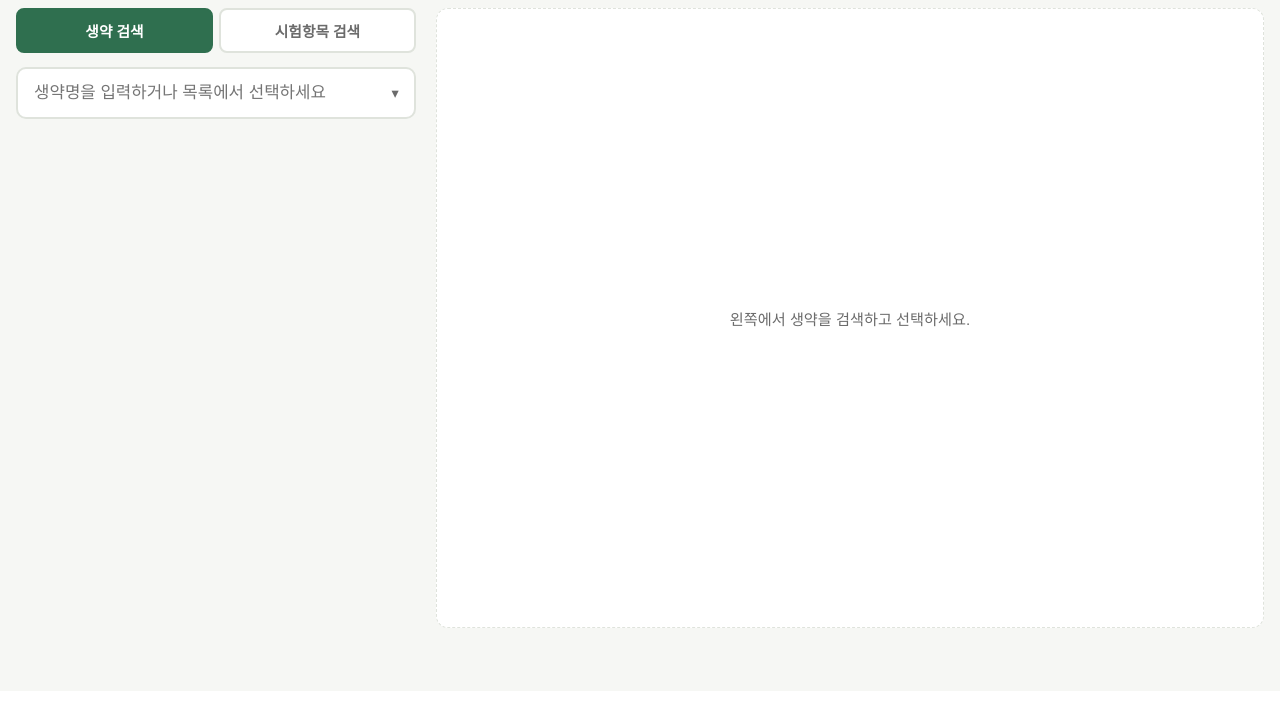
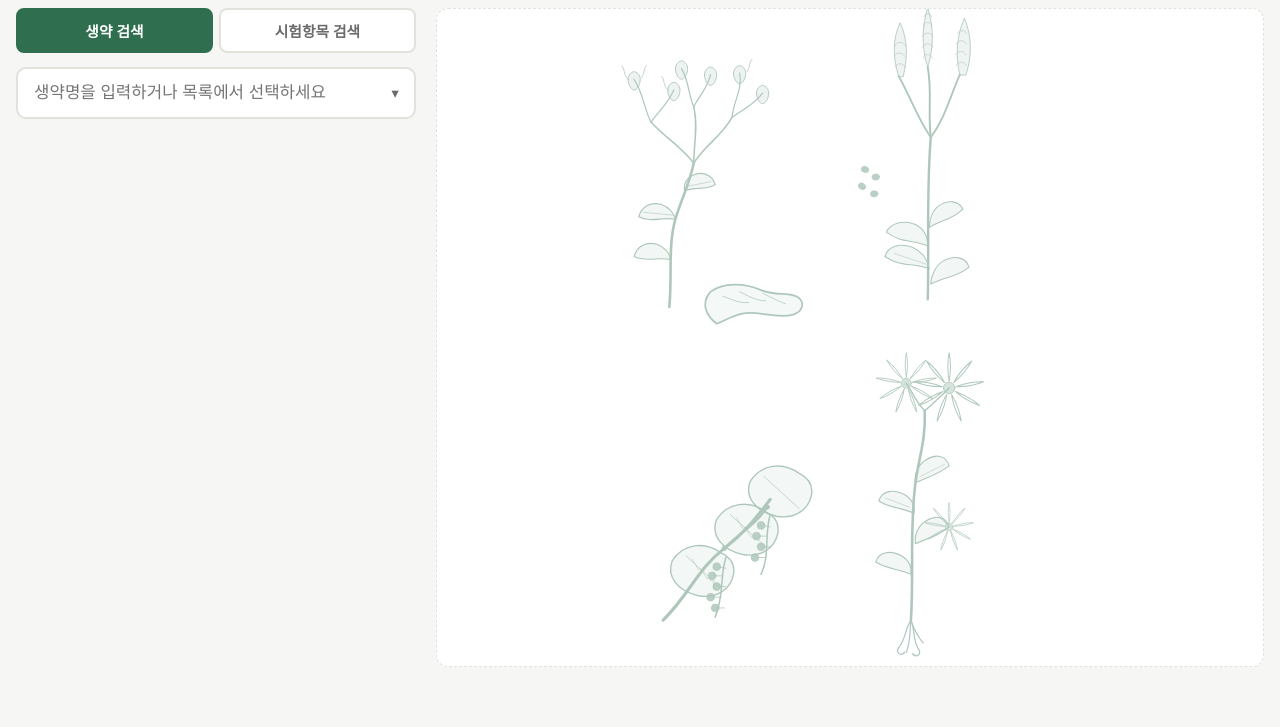
Before and after one commit to cisworks/herb-search, a Flask app: page / in a window 1280 px wide. Shown: the part 109-836 px from the top of the page. Before the commit the page ends 737 px from the top, so only its background shows below. Run offline with Flask 3, Linux system fonts and the light colour scheme.

Commit message:
시작화면 오른쪽에 원본 보태니컬 배경 그림 추가
감수·청상자·상륙·서봄화 네 품목의 실제 형태(잎맥, 배상꽃차례, 비늘무늬
꽃이삭, 열매 꽃자루, 두상화)를 참고해 새로 그린 원본 라인아트를
static/herb_illustration.svg로 추가하고, 검색 전 시작화면(오른쪽 빈
패널) 배경으로 적용했다. 안내 문구는 삭제하고, 배경 높이는 창 크기에
맞춰 동적으로 계산해 아래끝까지 채우도록 했다.

Co-Authored-By: Claude Sonnet 5 <noreply@anthropic.com>

```diff
--- a/templates/index.html
+++ b/templates/index.html
@@ -243,14 +243,9 @@
   }
   .detail.show { display: block; }
   .detail-placeholder {
-    display: flex;
-    align-items: center;
-    justify-content: center;
     height: calc(100vh - 180px);
     min-height: 200px;
-    color: var(--sub);
-    font-size: 0.95rem;
-    background: var(--card);
+    background: var(--card) url("{{ url_for('static', filename='herb_illustration.svg') }}") no-repeat center bottom / auto 100%;
     border: 1px dashed var(--border);
     border-radius: 12px;
   }
@@ -447,7 +442,7 @@
     </div>
   </div>
   <div class="right-panel">
-    <div class="detail-placeholder" id="detailPlaceholder">왼쪽에서 생약을 검색하고 선택하세요.</div>
+    <div class="detail-placeholder" id="detailPlaceholder"></div>
     <div class="detail" id="detail"></div>
   </div>
 </div>
@@ -459,6 +454,19 @@ const comboDropdown = document.getElementById('comboDropdown');
 const resultsBox = document.getElementById('results');
 const detailBox = document.getElementById('detail');
 const detailPlaceholder = document.getElementById('detailPlaceholder');
+
+// 시작화면 오른쪽 배경 영역은 창 높이에 맞춰 아래끝까지 채운다(고정
+// calc(100vh - Npx) 값은 헤더 줄 수가 바뀌면 실제 높이와 어긋나 아래에
+//빈 공간이 남거나 반대로 넘칠 수 있어, 실제 위치를 측정해서 맞춘다).
+function fitDetailPlaceholderHeight() {
+  if (detailPlaceholder.classList.contains('hide')) return;
+  const top = detailPlaceholder.getBoundingClientRect().top;
+  const bottomGap = 24;
+  const height = window.innerHeight - top - bottomGap;
+  detailPlaceholder.style.height = Math.max(200, height) + 'px';
+}
+window.addEventListener('resize', fitDetailPlaceholderHeight);
+fitDetailPlaceholderHeight();
 
 let debounceTimer = null;
 let officialListCache = null;
@@ -893,6 +901,7 @@ function _showDetailBox() {
     detailBox.classList.remove('show', 'sensory-mode');
     detailBox.innerHTML = '';
     detailPlaceholder.classList.remove('hide');
+    fitDetailPlaceholderHeight();
   });
   window.scrollTo({ top: 0, behavior: 'smooth' });
 }
```
Also changed, not shown: static/herb_illustration.svg (added).
